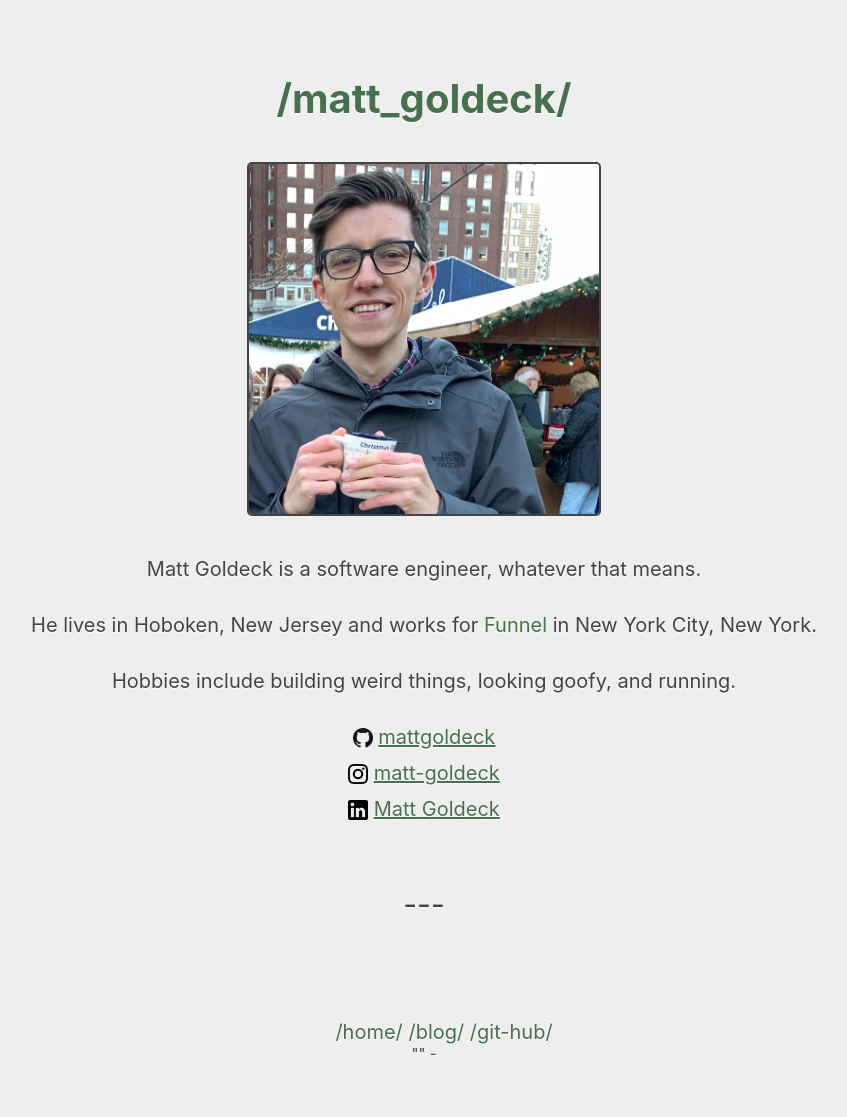
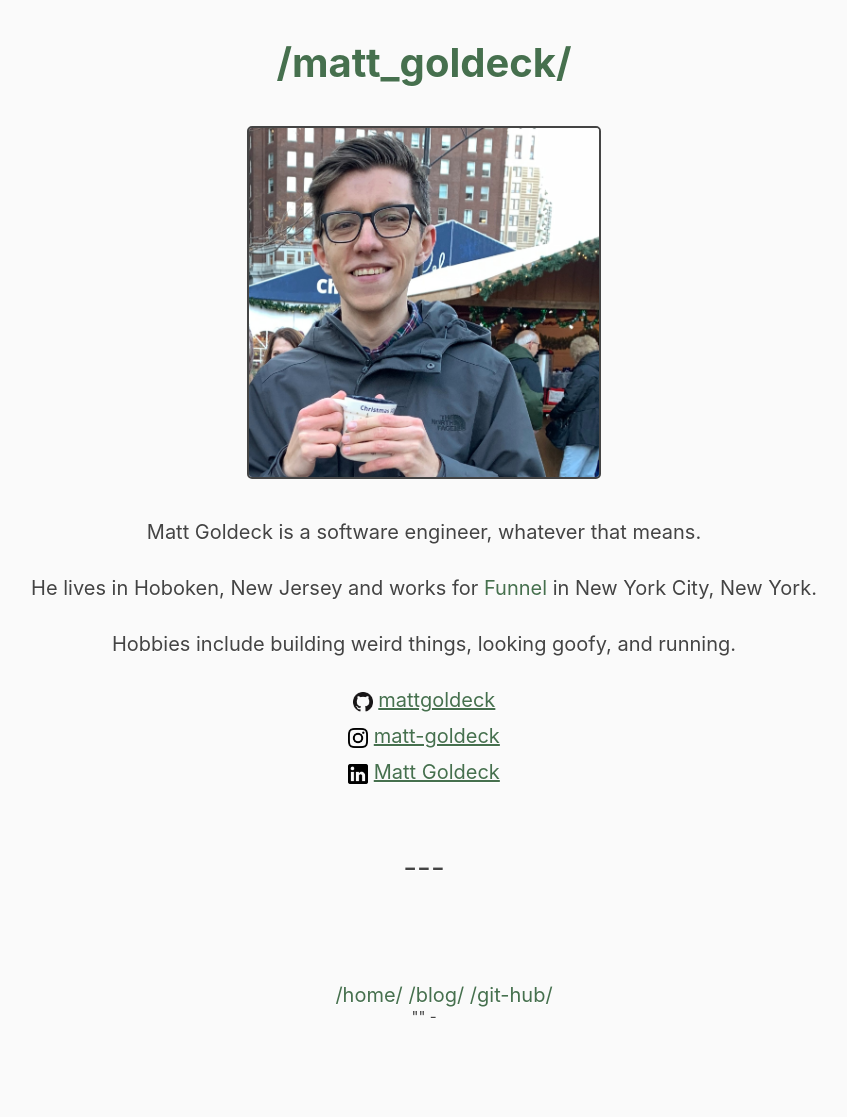
Before and after one commit to matt-goldeck/pine-raider, a Django app: page / in a window 1280 px wide. Shown: the whole page, without its empty margins (216-1063 px from the left). After the commit the page ends 1018 px from the top, so only its background shows below. Run offline with Django 3.2, Linux system fonts and the light colour scheme; data that the repository does not hold is empty.

Commit message:
slightly more bearable site formatting

```diff
--- a/blog/static/css/styles.css
+++ b/blog/static/css/styles.css
@@ -156,6 +156,7 @@
 }
 .container {
  	margin: 5% auto;
+ 	margin-top: 0%;
  	color: #444444;
  	font-family: -apple-system, BlinkMacSystemFont, "Segoe UI", Roboto, Helvetica, Arial, sans-serif;
  	font-size: 20px;
@@ -169,5 +170,5 @@
 }
 
 body {
-	background: #EEEEEE;
+	background: #FAFAFA;
 }
```
Also changed, not shown: 1 other file.
